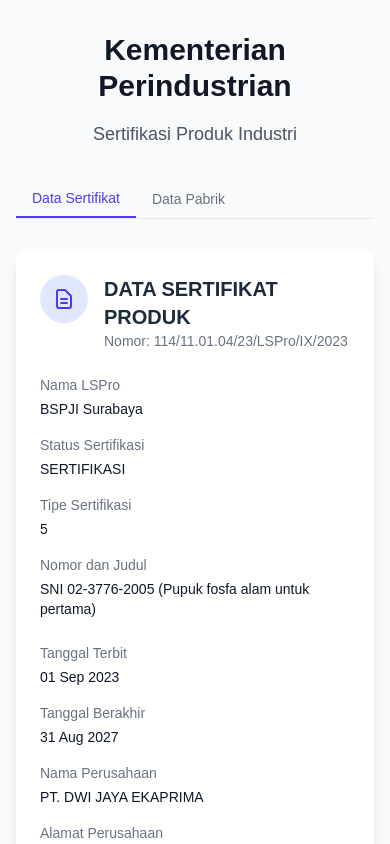
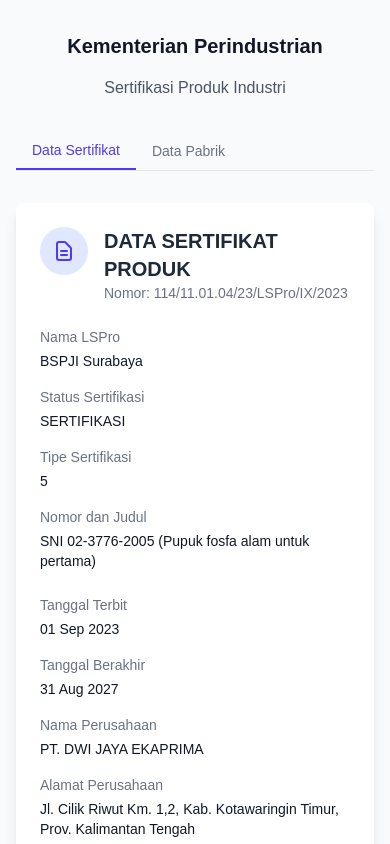
Before and after one commit to Y0nnS/khnBhPrjkCstmr1, a Next.js app: page / in a window 390 px wide. Shown: the top 844 px of the page. Built offline with nearby package versions, Linux system fonts and the light colour scheme.

Commit message:
Test Update

```diff
--- a/src/app/page.tsx
+++ b/src/app/page.tsx
@@ -14,9 +14,9 @@
             <svg xmlns="http://www.w3.org/2000/svg" className="hidden md:block h-10 w-10 text-indigo-600 mr-3" fill="none" viewBox="0 0 24 24" stroke="currentColor">
               <path strokeLinecap="round" strokeLinejoin="round" strokeWidth={2} d="M9 12l2 2 4-4m6 2a9 9 0 11-18 0 9 9 0 0118 0z" />
             </svg>
-            <h1 className="text-3xl font-bold text-gray-900">Kementerian Perindustrian</h1>
+            <h1 className="text-xl sm:text-2xl font-bold text-gray-900">Kementerian Perindustrian</h1>
           </div>
-          <p className="text-lg text-gray-600">Sertifikasi Produk Industri</p>
+          <p className="text-md sm:text-lg text-gray-600">Sertifikasi Produk Industri</p>
         </header>
 
         {/* Tabs */}
```
